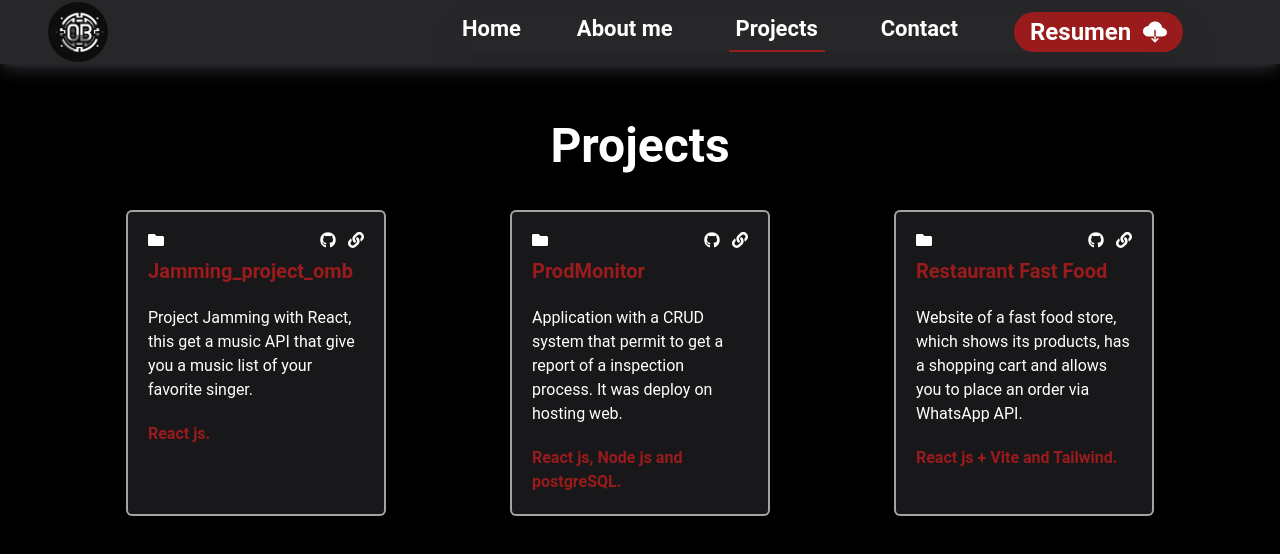
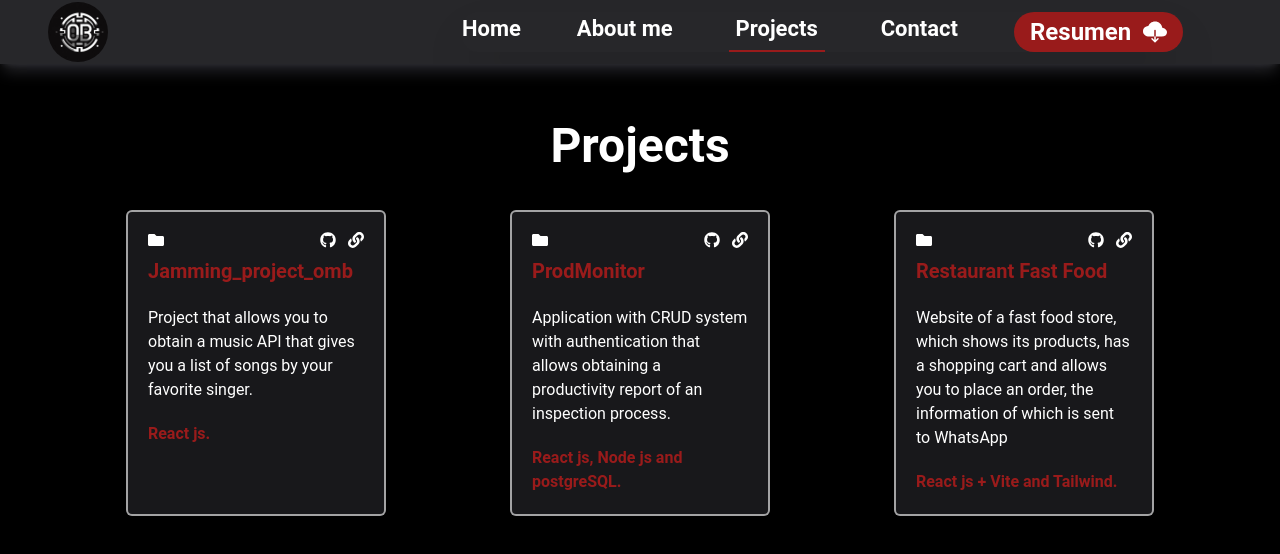
Before and after one commit to ombeltran/portfolio, a React (Create React App) app: page /projects in a window 1280 px wide. Shown: the top 554 px of the page. Built offline with nearby package versions, Linux system fonts and the light colour scheme.

Commit message:
updating project descriptions

```diff
--- a/src/pages/listProjects.js
+++ b/src/pages/listProjects.js
@@ -1,21 +1,21 @@
 export const myListProjects = [
     {
         name: "Jamming_project_omb",
-        description: "Project Jamming with React, this get a music API that give you a music list of your favorite singer.",
+        description: "Project that allows you to obtain a music API that gives you a list of songs by your favorite singer.",
         tecnology: "React js.",
         git: "https://github.com/ombeltran/jamming_project_omb",
         url: "https://jamming-sq78.onrender.com/"
     },
     {
         name: "ProdMonitor",
-        description: "Application with a CRUD system that permit to get a report of a inspection process. It was deploy on hosting web.",
+        description: "Application with CRUD system with authentication that allows obtaining a productivity report of an inspection process.",
         tecnology: "React js, Node js and postgreSQL.",
         git: "https://github.com/ombeltran/ProdMonitor.git",
         url: "https://frontend-prodmonitor.onrender.com/"
     },
     {
         name: "Restaurant Fast Food",
-        description: "Website of a fast food store, which shows its products, has a shopping cart and allows you to place an order via WhatsApp API.",
+        description: "Website of a fast food store, which shows its products, has a shopping cart and allows you to place an order, the information of which is sent to WhatsApp",
         tecnology: "React js + Vite and Tailwind.",
         git: "https://github.com/ombeltran/restaurant.git",
         url: "https://restaurant-ncx1.onrender.com/"
```
Also changed, not shown: 8 other files (tests, documents, lock files or other folders).
